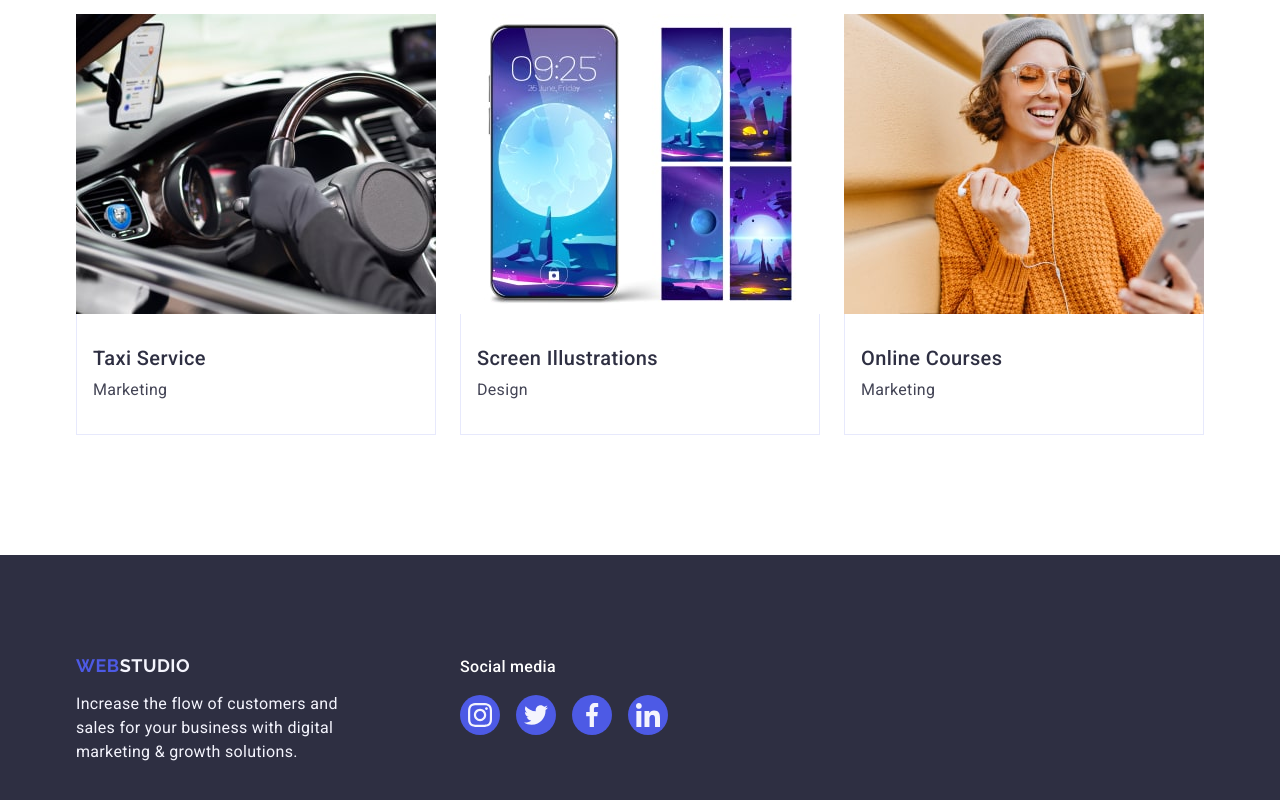
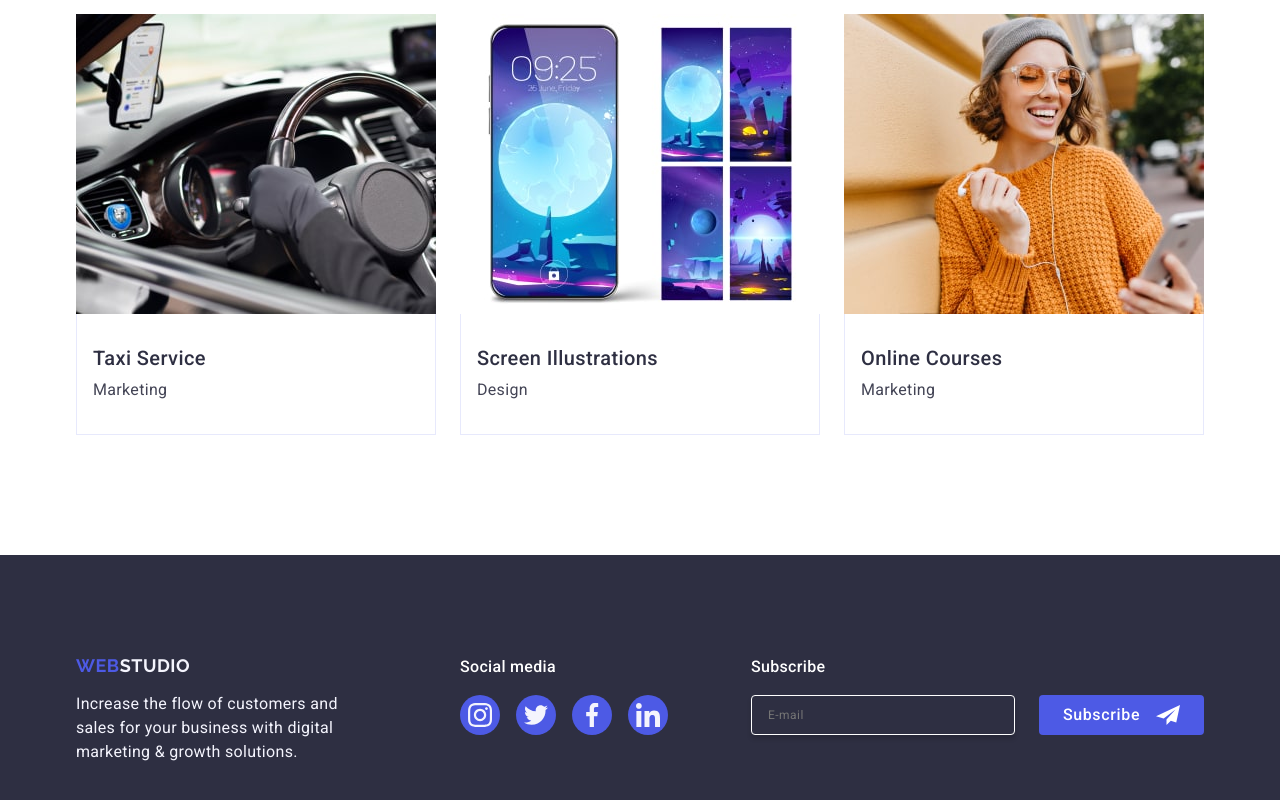
Before and after one commit to OlgaHumphreys/goit-markup-hw-05, a plain HTML site: page index.html in a window 1280 px wide. Shown: the part 2628-3428 px from the top of the page. Drawn offline with nearby package versions, Linux system fonts and the light colour scheme.

Commit message:
add form and footer

```diff
--- a/css/styles.css
+++ b/css/styles.css
@@ -399,6 +399,57 @@ height: 40px;
 .footer-social-icon {
   fill: #f4f4fd;
 }
+.footer-form-wrap {
+  margin-left: auto;
+}
+.footer-form-title {
+font-weight: 500;
+font-size: 16px;
+line-height: 1.5;
+letter-spacing: 0.02em;
+color: #fff;
+margin-bottom: 16px;
+}
+.footer-form {
+  display: flex;
+  gap: 24px;
+}
+
+.footer-input {
+  border: 1px solid #fff;
+border-radius: 4px;
+width: 264px;
+height: 40px;
+padding-left: 16px;
+background-color: transparent;
+outline: transparent;
+font-size: 12px;
+line-height: 2;
+letter-spacing: 0.04em;
+color: #fff;
+box-shadow: 0 4px 4px 0 rgba(0, 0, 0, 0.15);
+
+}
+.footer-form-button {
+  border-radius: 4px;
+min-width: 165px;
+height: 40px;
+background-color: #4d5ae5;
+border: none;
+cursor: pointer;
+font-weight: 500;
+font-size: 16px;
+line-height: 1.5;
+letter-spacing: 0.04em;
+color: #fff;
+display: flex;
+justify-content: center;
+align-items: center;
+}
+.footer-form-icon {
+  fill: #fff;
+  margin-left: 16px;
+}
 .backdrop {
   background-color: rgba(46, 47, 66, 0.4);
   width: 100%;
--- a/index.html
+++ b/index.html
@@ -443,6 +443,19 @@
             </li>
           </ul>
         </div>
+       <div class="footer-form-wrap">
+        <p class="footer-form-title">Subscribe</p>
+        <form class="footer-form">
+          <label class="footer-label">
+            <input placeholder="E-mail" type="email" class="footer-input">
+          </label>
+        <button type="submit" class="footer-form-button">Subscribe
+          <svg class="footer-form-icon" width="24" height="24">
+            <use href="./images/modal-icons.svg#icon-Send"></use>
+          </svg>
+        </button>
+        </form>
+       </div>
       </div>
     </footer>
     <div class="backdrop">
```
